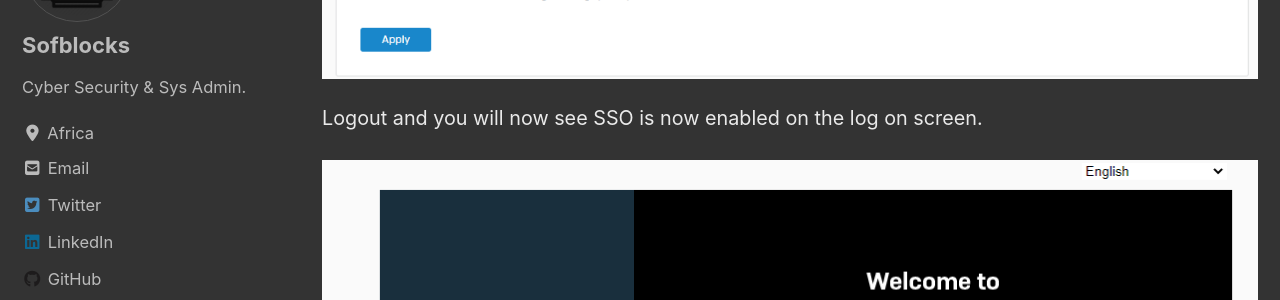
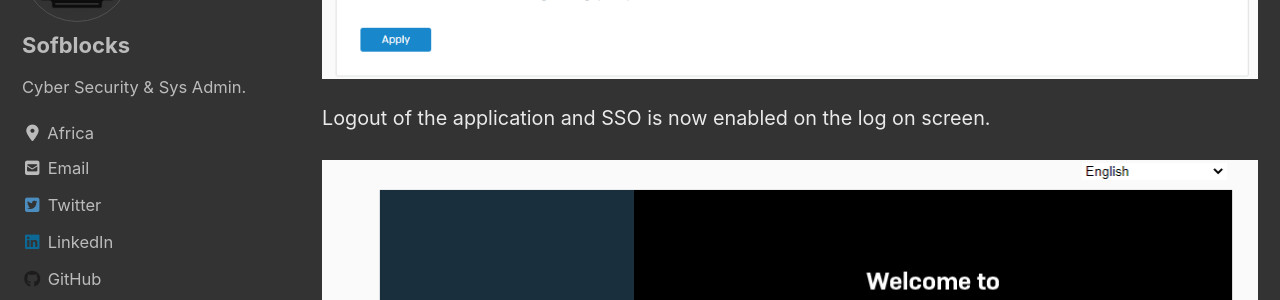
Before and after one commit to sofblocks/sofblocks.github.io, a Jekyll site: the page built from _posts/blog/2022-11-05-sophos-azuread-sso.md, in a window 1280 px wide and 900 px high, scrolled down 8595 px. Shown: the part 154-454 px from the top of the window. Built offline with Jekyll 4.4.1, drawn with Linux system fonts in a browser that asks for light colours; cached includes are drawn as plain includes; nearby versions of some CDN libraries; comment, search, counter and statistics services are not loaded.

Commit message:
Update 2022-11-05-sophos-azuread-sso.md

```diff
--- a/_posts/blog/2022-11-05-sophos-azuread-sso.md
+++ b/_posts/blog/2022-11-05-sophos-azuread-sso.md
@@ -111,7 +111,7 @@ On Sophos Firewall under authentication section select services and scroll down
 
 ![upload-image]({{ "/assets/imgs/notes/tick.png" | relative_url }})
 
-Logout and you will now see SSO is now enabled on the log on screen.
+Logout of the application and SSO is now enabled on the log on screen.
 
 ![upload-image]({{ "/assets/imgs/notes/logon.png" | relative_url }})
 
```
